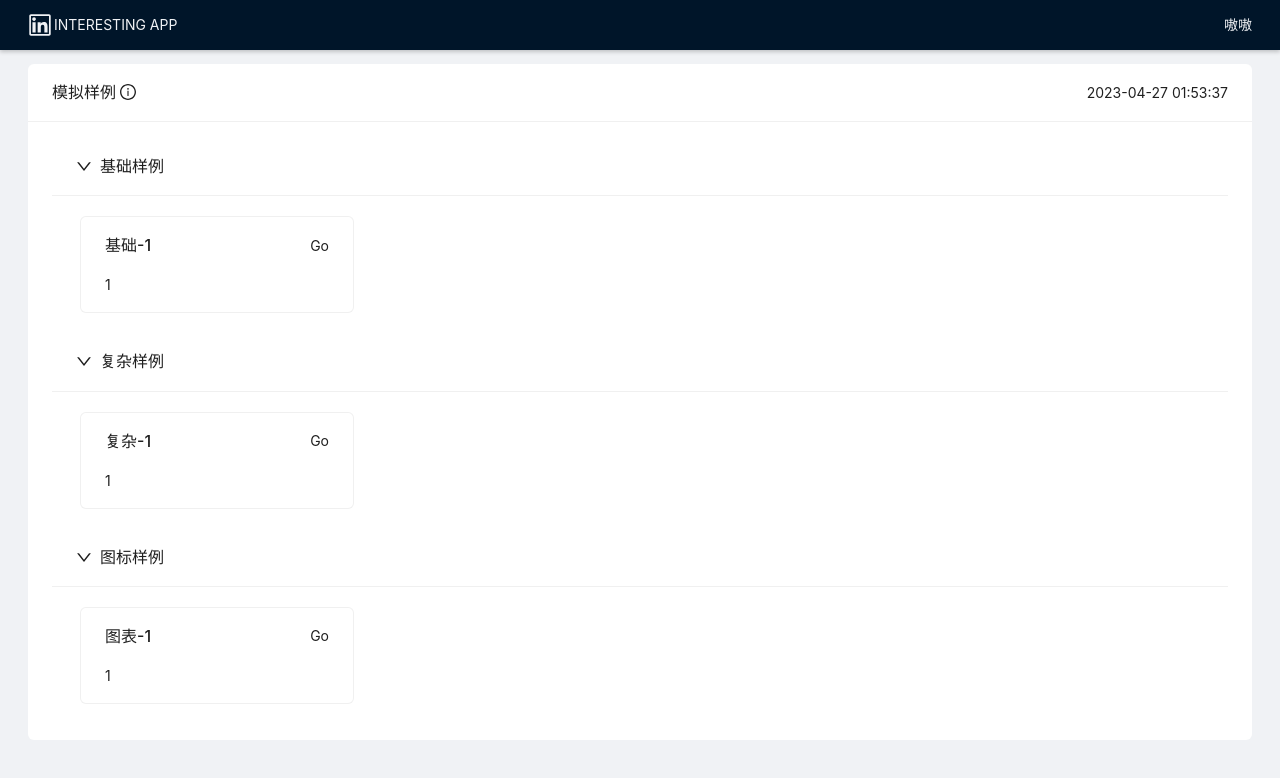
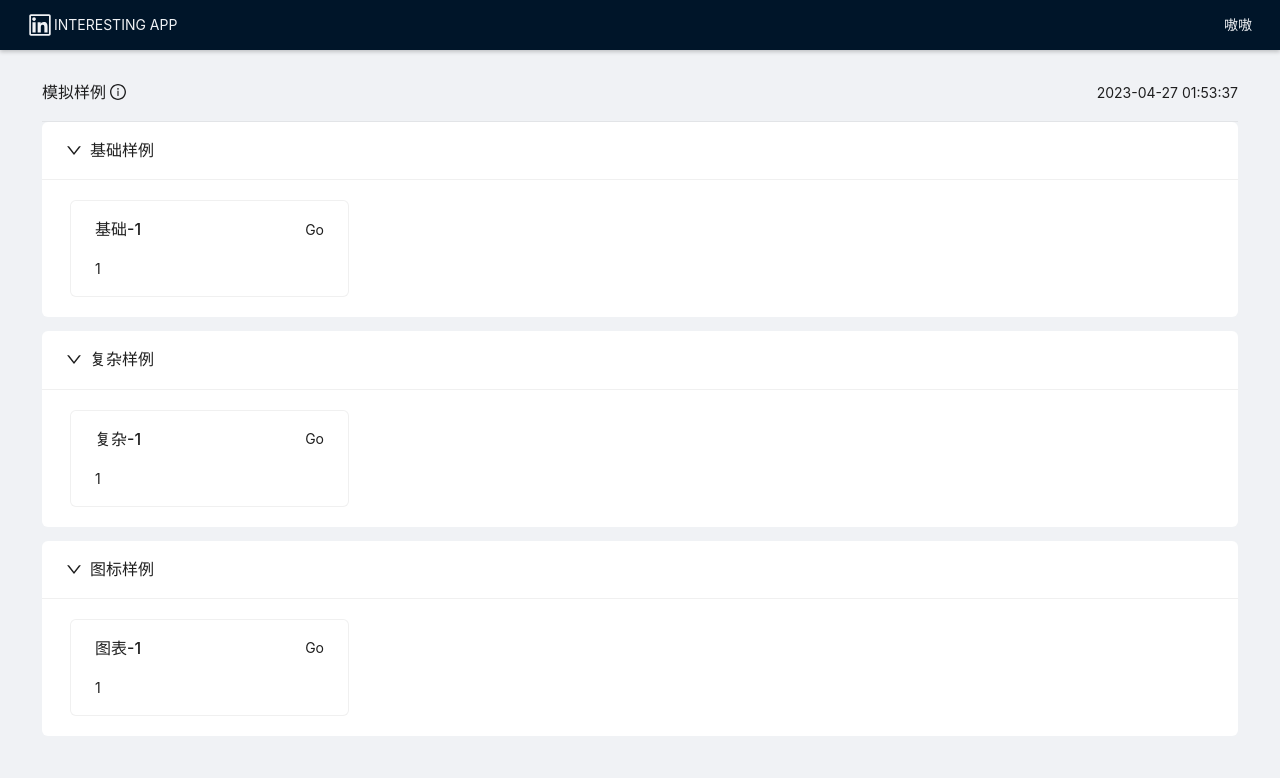
Before and after one commit to Wang-Qing1/react-app, a React (Create React App) app: page / in a window 1280 px wide. Shown: the top 778 px of the page. Built offline with nearby package versions, Linux system fonts and the light colour scheme.

Commit message:
首页-样式调整

```diff
--- a/src/page/Home/Home.css
+++ b/src/page/Home/Home.css
@@ -0,0 +1,8 @@
+.app-home-content {
+    padding: 0px 1em 1em 1em;
+}
+
+.app-home-content-simple,
+.app-home-content-complex {
+    margin-bottom: 1em;
+}
--- a/src/page/Home/Home.js
+++ b/src/page/Home/Home.js
@@ -31,8 +31,10 @@ export default class Home extends React.Component {
           extra={<DynamicClock />}
           headerBordered={true}
           wrap={true}
+          ghost={true}
         >
           <ProCard
+            className={'app-home-content-simple'}
             title={'基础样例'}
             headerBordered={true}
             collapsible={true}
@@ -42,6 +44,7 @@ export default class Home extends React.Component {
             <SimpleSample />
           </ProCard>
           <ProCard
+            className={'app-home-content-complex'}
             title={'复杂样例'}
             headerBordered={true}
             collapsible={true}
@@ -50,6 +53,7 @@ export default class Home extends React.Component {
             <ComplexSample />
           </ProCard>
           <ProCard
+            className={'app-home-content-chart'}
             title={'图标样例'}
             headerBordered={true}
             collapsible={true}
--- a/src/page/Home/SimpleSample/SimpleSample.js
+++ b/src/page/Home/SimpleSample/SimpleSample.js
@@ -1,12 +1,12 @@
 // SimpleSample.js
 import React from "react";
+import './SimpleSample.css'
 import {ProCard} from "@ant-design/pro-components";
 
 /**
- * 简单样例展示、描述、入口
+ * 复杂样例展示、描述、入口
  */
-export default class SimpleSample extends React.Component {
-
+export default class SimpleSample extends React.Component{
   render() {
     return (
       <ProCard ghost={true} direction={"row"} gutter={[8,8]} wrap={true}>
```
Also changed, not shown: src/icons/logo.png (added), src/page/Home/SimpleSample/SimpleSample.css (added).
